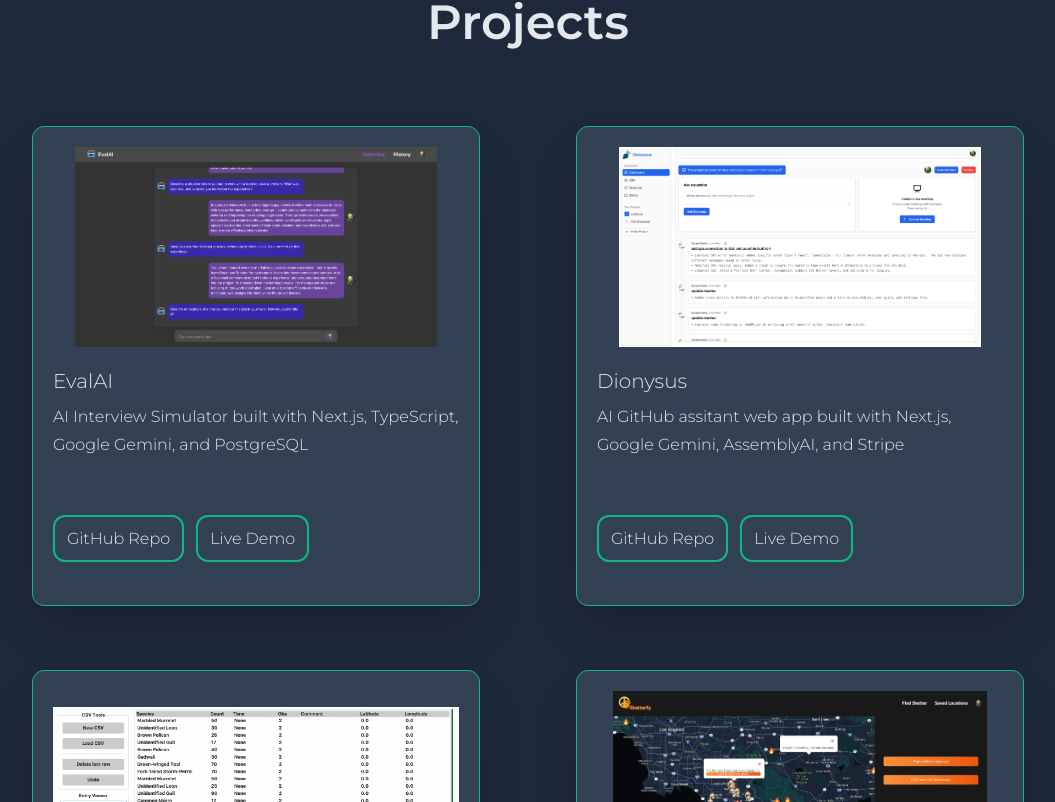
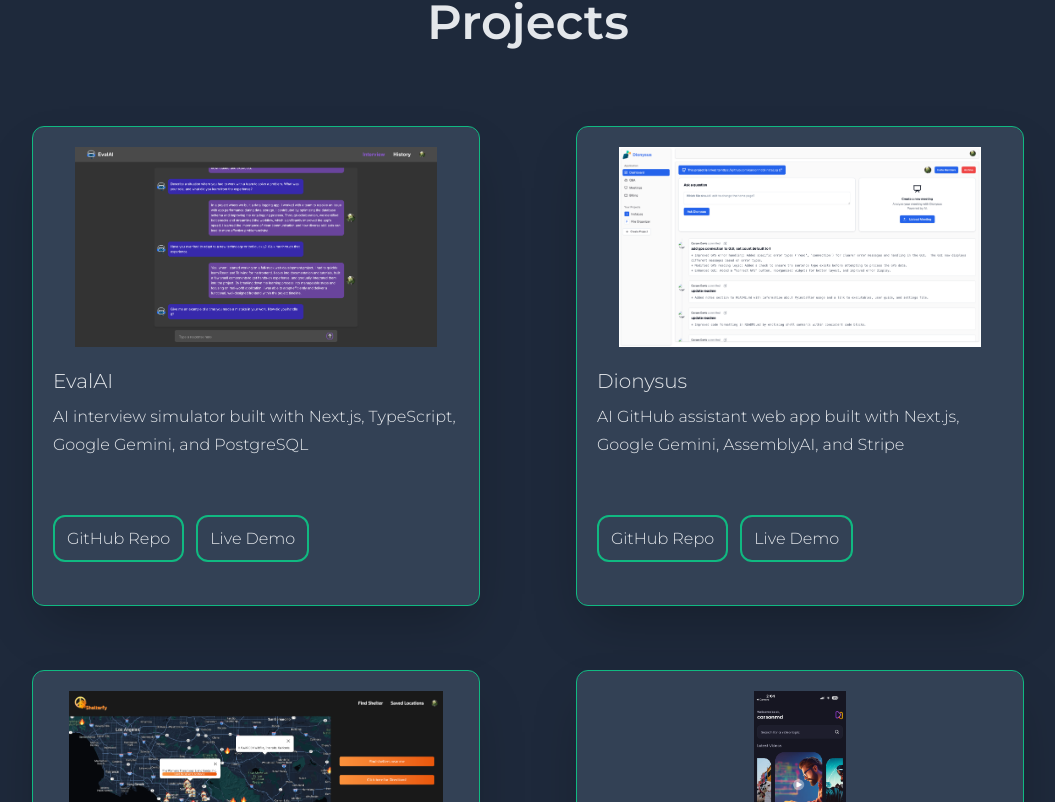
Before and after one commit to carsonmdd/portfolio, a Next.js app: page / in a window 1280 px wide. Shown: the part 1998-2800 px from the top of the page, without its empty margins (112-1167 px from the left). Built offline with nearby package versions, Linux system fonts and the light colour scheme.

Commit message:
add aora project

```diff
--- a/app/data/projectsData.js
+++ b/app/data/projectsData.js
@@ -4,7 +4,7 @@ export const projects = [
 		alt: 'Screenshot of EvalAI chat page',
 		name: 'EvalAI',
 		description:
-			'AI Interview Simulator built with Next.js, TypeScript, Google Gemini, and PostgreSQL',
+			'AI interview simulator built with Next.js, TypeScript, Google Gemini, and PostgreSQL',
 		repoLink: 'https://github.com/carsonmdd/evalai',
 		demoLink: 'https://evalai-gamma.vercel.app',
 	},
@@ -13,17 +13,9 @@ export const projects = [
 		alt: 'Screenshot of Dionysus dashboard',
 		name: 'Dionysus',
 		description:
-			'AI GitHub assitant web app built with Next.js, Google Gemini, AssemblyAI, and Stripe',
+			'AI GitHub assistant web app built with Next.js, Google Gemini, AssemblyAI, and Stripe',
 		repoLink: 'https://github.com/carsonmdd/dionysus',
 		demoLink: 'https://dionysus-kappa.vercel.app',
-	},
-	{
-		thumbnail: '/images/InstaLog-thumbnail.png',
-		alt: 'Screenshot of InstaLog interface',
-		name: 'InstaLog',
-		description:
-			'Offline data logging application with CSV, GPS, and Shapefile integration built with Tkinter and Pandas',
-		repoLink: 'https://github.com/carsonmdd/InstaLog',
 	},
 	{
 		thumbnail: '/images/shelterfy-thumbnail.png',
@@ -33,6 +25,22 @@ export const projects = [
 			'Wildfire and shelter locator web app built with Next.js and Tailwind CSS',
 		repoLink: 'https://github.com/carsonmdd/shelterfy',
 		devpostLink: 'https://devpost.com/software/shelterfy',
+	},
+	{
+		thumbnail: '/images/aora-thumbnail.png',
+		alt: 'Screenshot of Aora home page',
+		name: 'Aora',
+		description:
+			'Full-stack video sharing mobile app built with React Native and Appwrite',
+		repoLink: 'https://github.com/carsonmdd/aora',
+	},
+	{
+		thumbnail: '/images/InstaLog-thumbnail.png',
+		alt: 'Screenshot of InstaLog interface',
+		name: 'InstaLog',
+		description:
+			'Offline data logging application with CSV, GPS, and Shapefile integration built with Tkinter and Pandas',
+		repoLink: 'https://github.com/carsonmdd/InstaLog',
 	},
 	{
 		thumbnail: '/images/product-store-thumbnail.png',
```
Also changed, not shown: public/images/aora-thumbnail.PNG (added).
